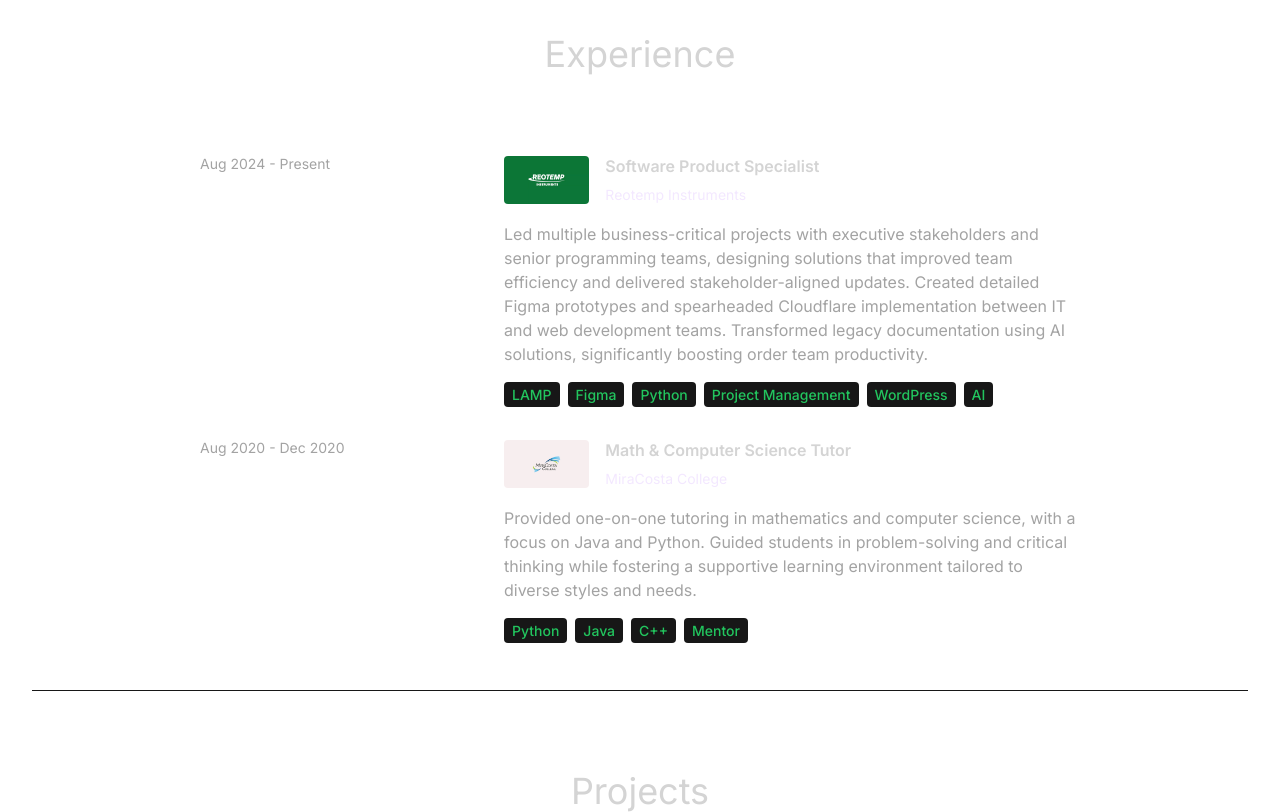
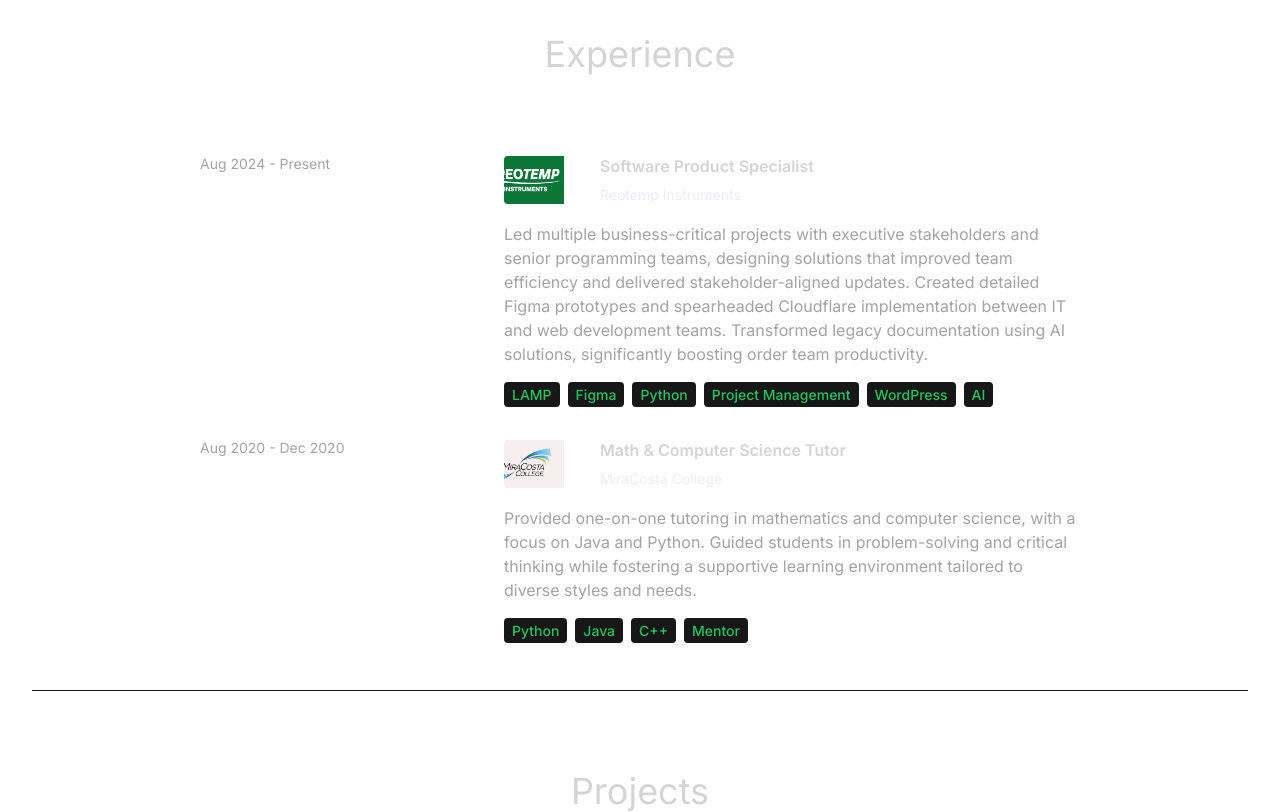
Before and after one commit to shoepack/cdportfolio, a React (Vite) app: page / in a window 1280 px wide. Shown: the part 1780-2592 px from the top of the page. Built offline with nearby package versions, Linux system fonts and the light colour scheme.

Commit message:
Refactor logo rendering in Experience component for improved styling and layout

```diff
--- a/src/components/Experience.jsx
+++ b/src/components/Experience.jsx
@@ -31,11 +31,19 @@ const Experience = () => {
             >
               <div className="mb-4 flex items-center gap-4">
                 {experience.logo && (
-                  <img
-                    src={experience.logo}
-                    alt={`${experience.company} logo`}
-                    className="h-12 w-auto object-contain rounded"
-                  />
+                  <div className="relative h-12 w-20 overflow-hidden rounded">
+                    <img
+                      src={experience.logo}
+                      alt={`${experience.company} logo`}
+                      className="absolute inset-0 h-full w-full object-cover object-center"
+                      style={{
+                        objectPosition: 'center center',
+                        width: '200%',
+                        height: '200%',
+                        transform: 'translate(-25%, -25%)'
+                      }}
+                    />
+                  </div>
                 )}
                 <div>
                   <h6 className="mb-1 font-semibold">
```
